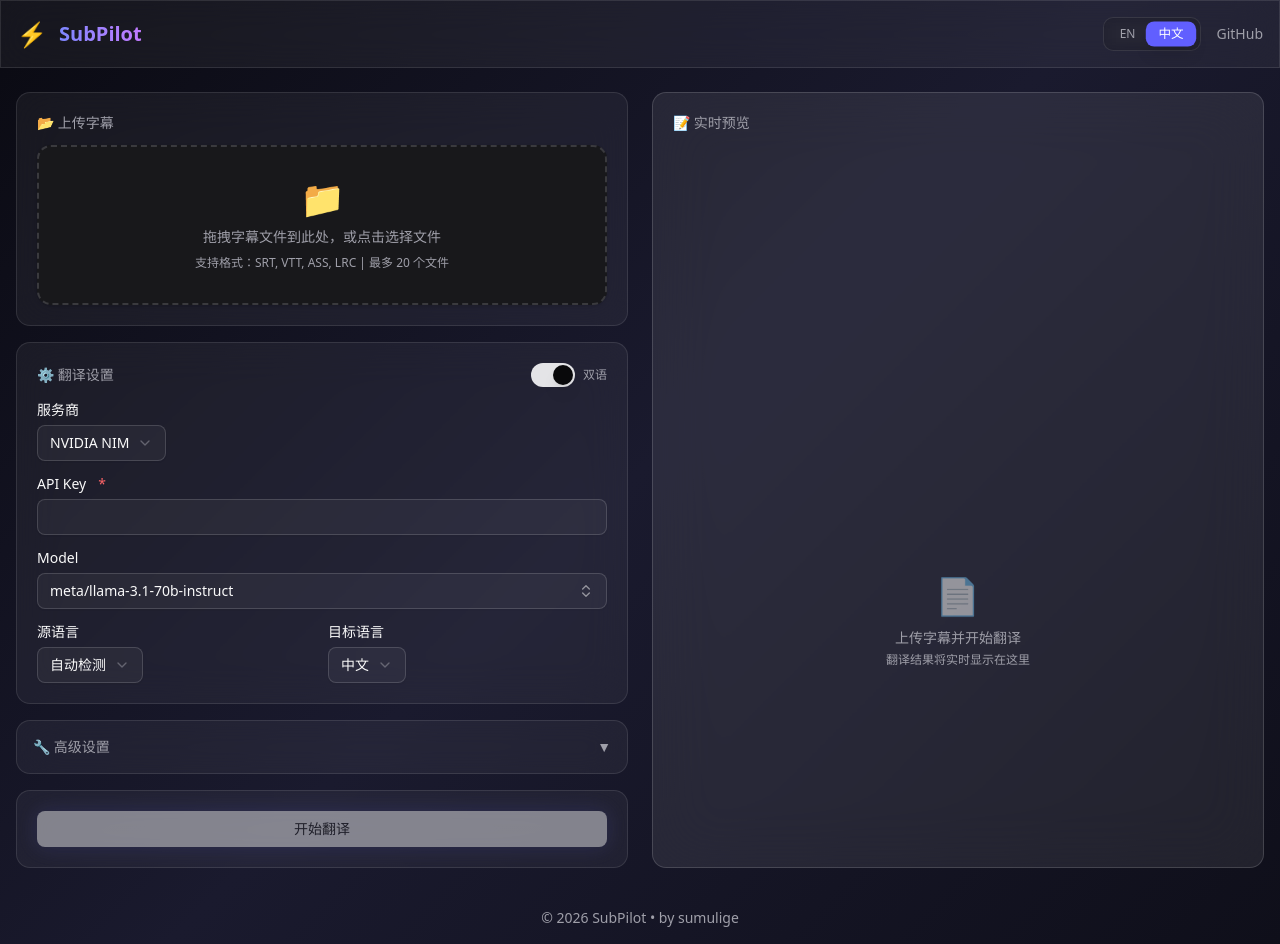
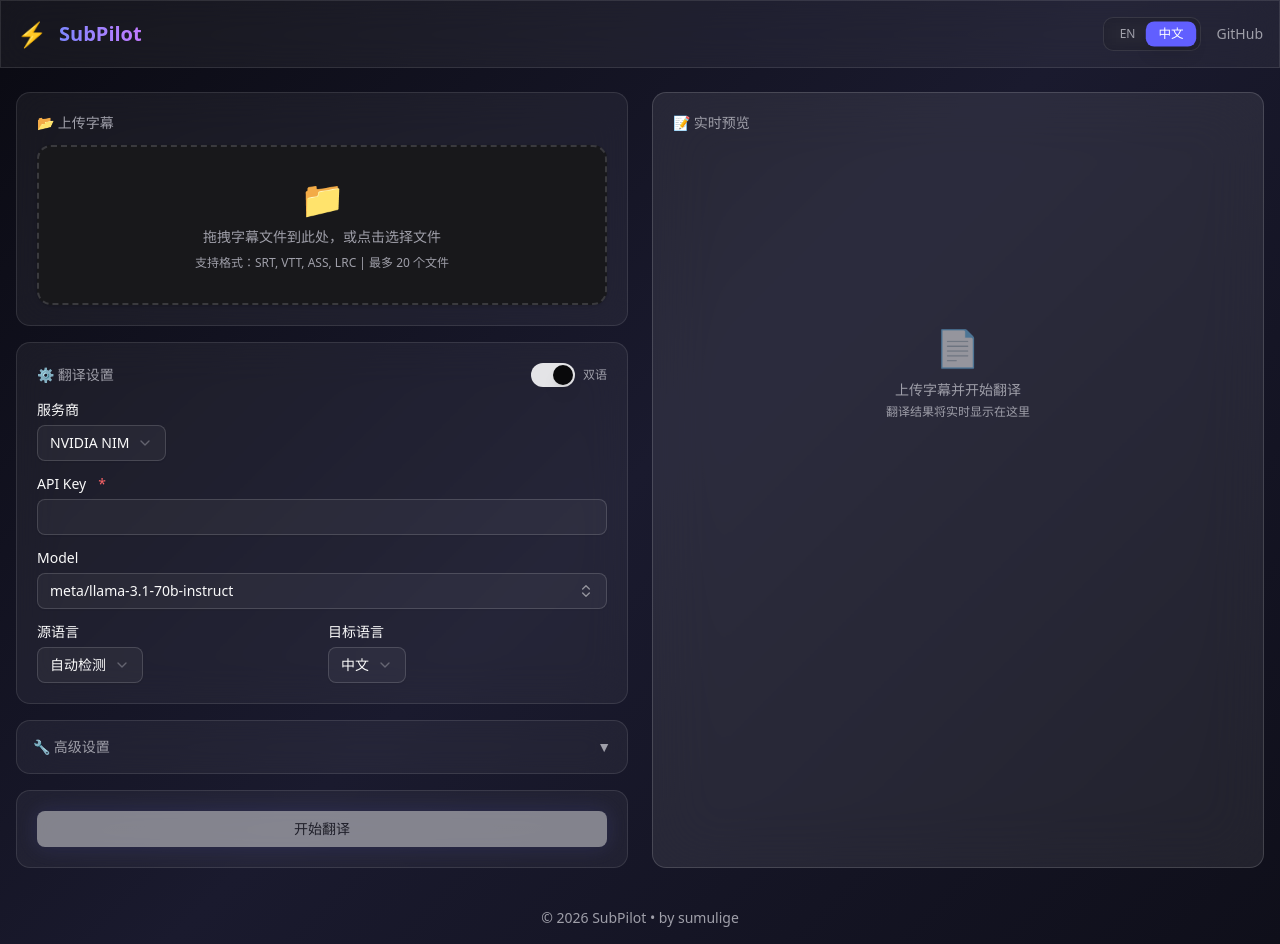
Before and after one commit to sumulige/subpilot, a Next.js app: page / in a window 1280 px wide. Built offline with nearby package versions, Linux system fonts and the light colour scheme.

Commit message:
fix: remove live preview top gap

```diff
--- a/src/app/page.tsx
+++ b/src/app/page.tsx
@@ -527,7 +527,7 @@
                 )}
               </div>
 
-              <div className="flex-1 flex flex-col justify-end overflow-hidden" style={{ minHeight: 'calc(100vh - 320px)' }}>
+              <div className="flex-1 min-h-0 overflow-hidden">
                 <VirtualTranslationList
                   lines={liveLines}
                   height={Math.max(400, typeof window !== 'undefined' ? window.innerHeight - 350 : 500)}
```
